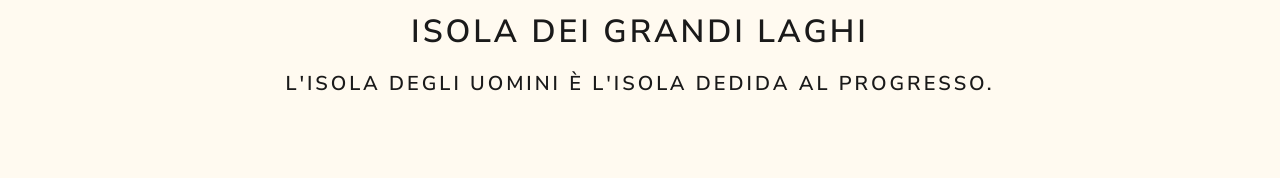
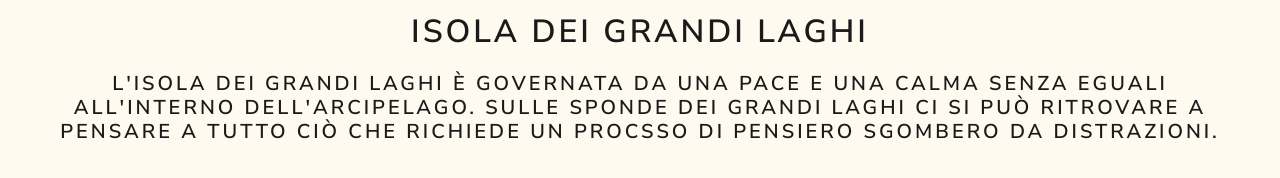
Before and after one commit to MatteoMass/MapOfThoughts, a plain HTML site: page isole/isola-dei-grandi-laghi.html in a window 1280 px wide. Drawn offline with Linux system fonts and the light colour scheme.

Commit message:
Update isola-dei-grandi-laghi.html

```diff
--- a/isole/isola-dei-grandi-laghi.html
+++ b/isole/isola-dei-grandi-laghi.html
@@ -16,7 +16,7 @@
 <body style="background-color: #FFFAF0;">
 
     <h1 style="font-size: 2.5vw; text-align:center; padding-top:1%">Isola dei Grandi Laghi</h1>
-    <h4 style="text-align:center; padding-top:1%; padding-left: 4%; padding-right: 4%;">L'Isola degli uomini è l'isola dedida al progresso.</h4><br/>
+    <h4 style="text-align:center; padding-top:1%; padding-left: 4%; padding-right: 4%;">L'Isola dei Grandi Laghi è governata da una pace e una calma senza eguali all'interno dell'Arcipelago. Sulle sponde dei Grandi Laghi ci si può ritrovare a pensare a tutto ciò che richiede un procsso di pensiero sgombero da distrazioni.</h4><br/>
 
 </body>
 
```
